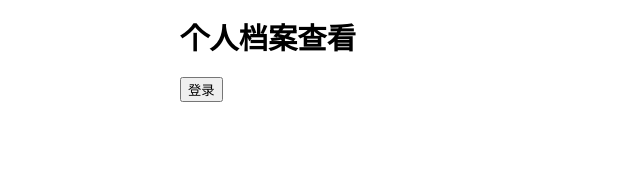
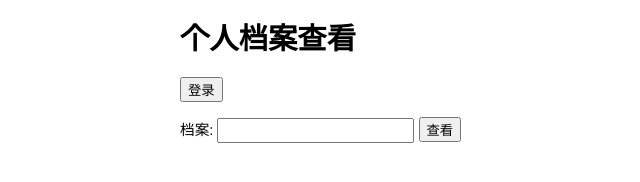
Before and after one commit to ee-studio/profile-viewer-tutorial-cn, a plain HTML site: page index.html in a window 1280 px wide. Shown: the whole page, without its empty margins (60-700 px from the left). Drawn offline with Linux system fonts and the light colour scheme.

Commit message:
添加档案的WebID输入元素

```diff
--- a/index.html
+++ b/index.html
@@ -14,6 +14,11 @@
     您已经已经登录为<span id="user"></span>
     <button>退出</button>
   </p>
+  <p>
+    <label for="profile">档案:</label>
+    <input id="profile">
+    <button id="view">查看</button>
+  </p>
   <script src="scripts/jquery.js"></script>
   <script src="scripts/solid-auth-client.bundle.js"></script>
   <script src="scripts/main.js"></script>
--- a/scripts/main.js
+++ b/scripts/main.js
@@ -8,5 +8,10 @@ solid.auth.trackSession(session => {
   const loggedIn = !!session;
   $('#login').toggle(!loggedIn);
   $('#logout').toggle(loggedIn);
-  $('#user').text(session && session.webId);
+  if (loggedIn) {
+    $('#user').text(session.webId);
+    // Use the user's WebID as default profile
+    if (!$('#profile').val())
+      $('#profile').val(session.webId);
+  }
 });
```
